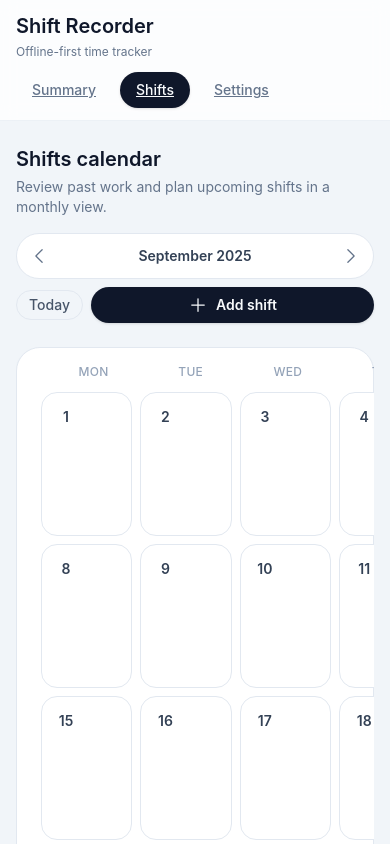
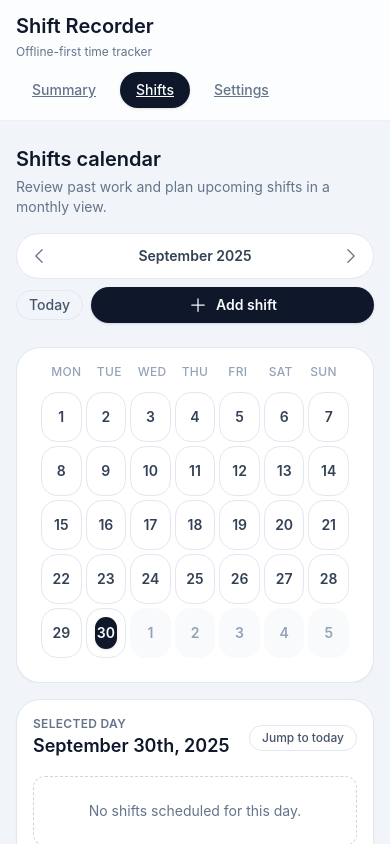
Before and after one commit to beatz174-bit/shift-recorder, a React (Vite) app: page /shifts in a window 390 px wide. Shown: the top 844 px of the page. Built offline with nearby package versions, Linux system fonts and the light colour scheme.

Commit message:
Adjust calendar layout for mobile

```diff
--- a/src/app/routes/ShiftsPage.tsx
+++ b/src/app/routes/ShiftsPage.tsx
@@ -270,7 +270,7 @@ export default function ShiftsPage() {
       <div className="grid min-h-[70vh] grid-rows-[minmax(0,1fr)_minmax(0,1fr)] gap-4 sm:flex sm:flex-col">
         <div className="overflow-x-auto sm:overflow-visible">
           <div className="h-full rounded-3xl border border-slate-200 bg-white p-4 shadow-sm dark:border-slate-800 dark:bg-slate-900">
-            <div className="flex h-full min-w-[44rem] flex-col px-2 sm:min-w-0 sm:px-0">
+            <div className="flex h-full min-w-0 flex-col px-2 sm:min-w-[44rem] sm:px-0">
               <div className="grid grid-cols-7 gap-2 px-2 pb-2 text-xs font-medium uppercase tracking-wide text-slate-400 dark:text-slate-500">
                 {weekdayLabels.map((label) => (
                   <span key={label} className="text-center">
@@ -278,7 +278,7 @@ export default function ShiftsPage() {
                   </span>
                 ))}
               </div>
-              <div className="mt-1 grid flex-1 min-h-0 grid-cols-7 gap-2 overflow-y-auto pb-2 sm:mt-2">
+              <div className="mt-1 grid flex-1 min-h-0 grid-cols-7 gap-1 pb-2 sm:mt-2 sm:gap-2 sm:overflow-y-auto">
                 {calendarDays.map((day) => {
                   const dateKey = format(day, 'yyyy-MM-dd');
                   const dayShifts = shiftsByDay.get(dateKey) ?? [];
@@ -308,7 +308,7 @@ export default function ShiftsPage() {
                   return (
                     <div
                       key={dateKey}
-                      className={`flex min-h-[9rem] flex-col rounded-2xl border p-2 ${
+                      className={`flex min-h-[3rem] flex-col rounded-2xl border p-2 sm:min-h-[9rem] ${
                         inCurrentMonth
                           ? 'border-slate-200 bg-white dark:border-slate-800 dark:bg-slate-950'
                           : 'border-transparent bg-slate-50 text-slate-400 dark:bg-slate-900/40 dark:text-slate-600'
```
